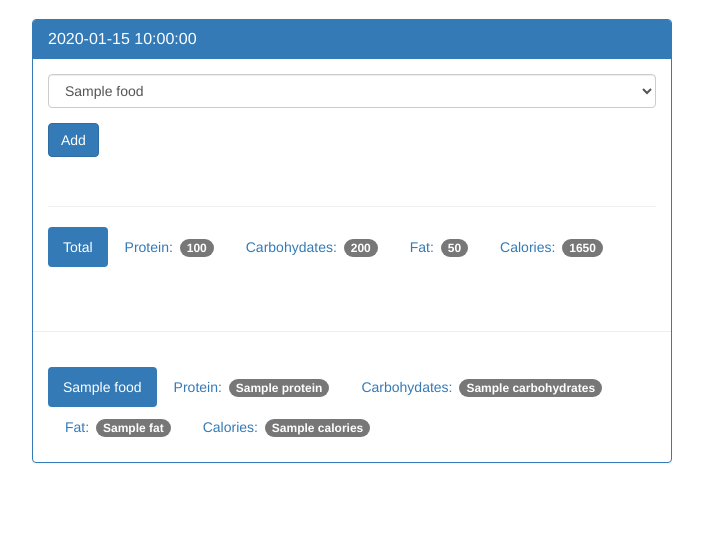
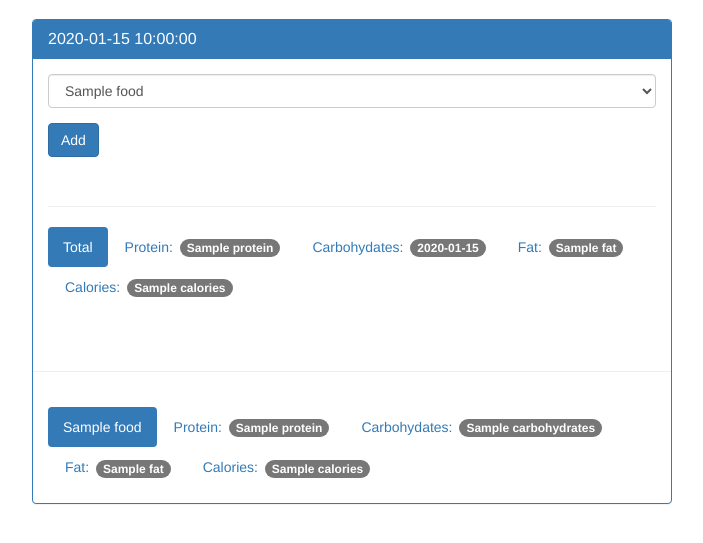
Before and after one commit to jholmes16/food_tracker, a Flask app: template templates/day.html in a window 1280 px wide. Shown: the part 51-594 px from the top of the page, without its empty margins (288-991 px from the left). Run offline with Flask 2, Linux system fonts and the light colour scheme; the template is opened without the code that fills it: most values are stand-ins (such as "Sample title", 1, 10 or a date in 2020); some libraries are stand-ins or nearby versions.

Commit message:
add totals to view template

```diff
--- a/app.py
+++ b/app.py
@@ -70,7 +70,19 @@ def view(date):
     log_cur = db.execute('select food.name, food.protein, food.carbohydrates, food.fat, food.calories from log_date join food_date on food_date.log_date_id = log_date.id join food on food.id = food_date.food_id where log_date.entry_date = ?', [date])
     log_results = log_cur.fetchall()
 
-    return render_template('day.html', date=pretty_date, food_results=food_results, log_results=log_results)
+    totals = {}
+    totals['protein'] = 0
+    totals['carbohydrates'] = 0
+    totals['fat'] = 0
+    totals['calories'] = 0
+
+    for food in log_results:
+        totals['protein'] += food['protein']
+        totals['carbohydrates'] += food['carbohydrates']
+        totals['fat'] += food['fat']
+        totals['calories'] += food['calories']
+
+    return render_template('day.html', date=pretty_date, food_results=food_results, log_results=log_results, totals=totals)
 
 @app.route('/food', methods=['GET', 'POST'])
 def food():
--- a/templates/day.html
+++ b/templates/day.html
@@ -58,10 +58,10 @@
 
               <ul class="nav nav-pills" role="tablist">
                 <li class="active"><a>Total</a></li>
-                <li><a>Protein: <span class="badge">100</span></a></li>
-                <li><a>Carbohydates: <span class="badge">200</span></a></li>
-                <li><a>Fat: <span class="badge">50</span></a></li>
-                <li><a>Calories: <span class="badge">1650</span></a></li>
+                <li><a>Protein: <span class="badge">{{totals.protein}}</span></a></li>
+                <li><a>Carbohydates: <span class="badge">{{totals.carbohydates}}</span></a></li>
+                <li><a>Fat: <span class="badge">{{totals.fat}}</span></a></li>
+                <li><a>Calories: <span class="badge">{{totals.calories}}</span></a></li>
               </ul>
 
             </div>
```
